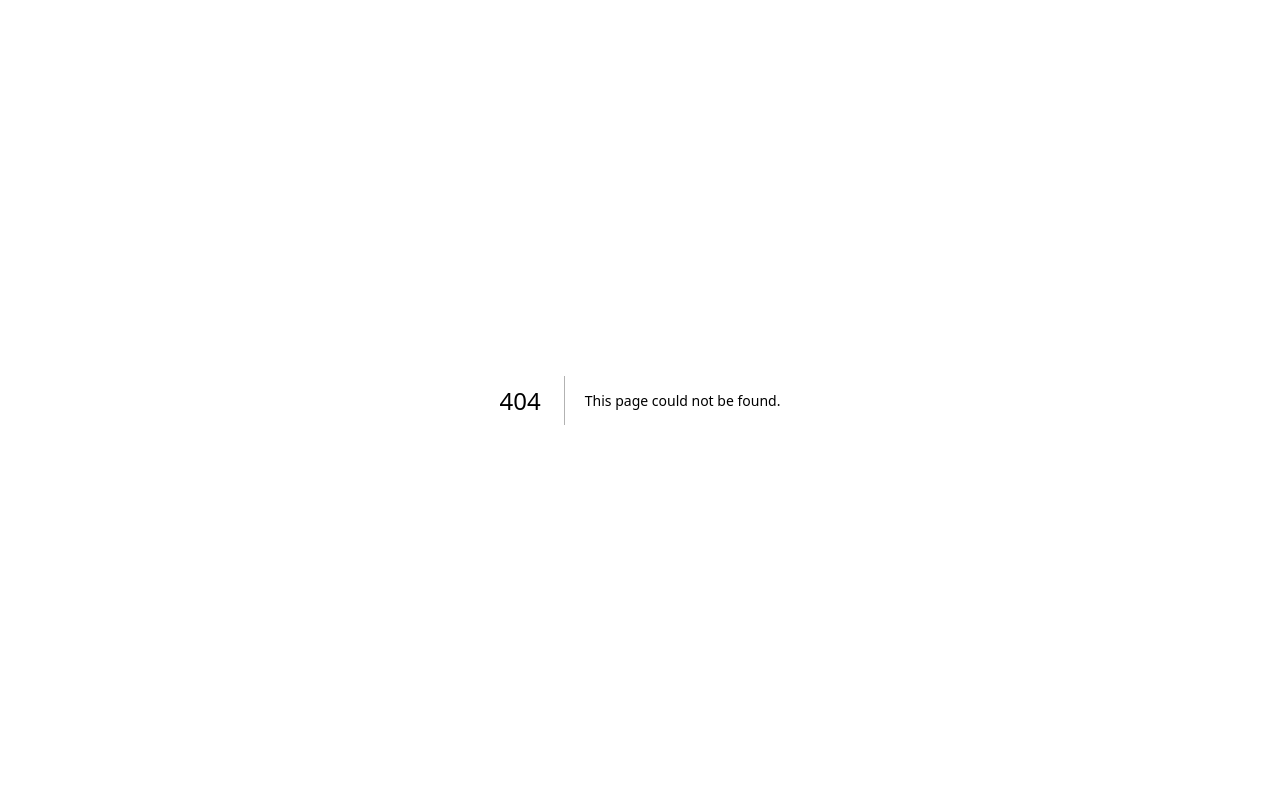
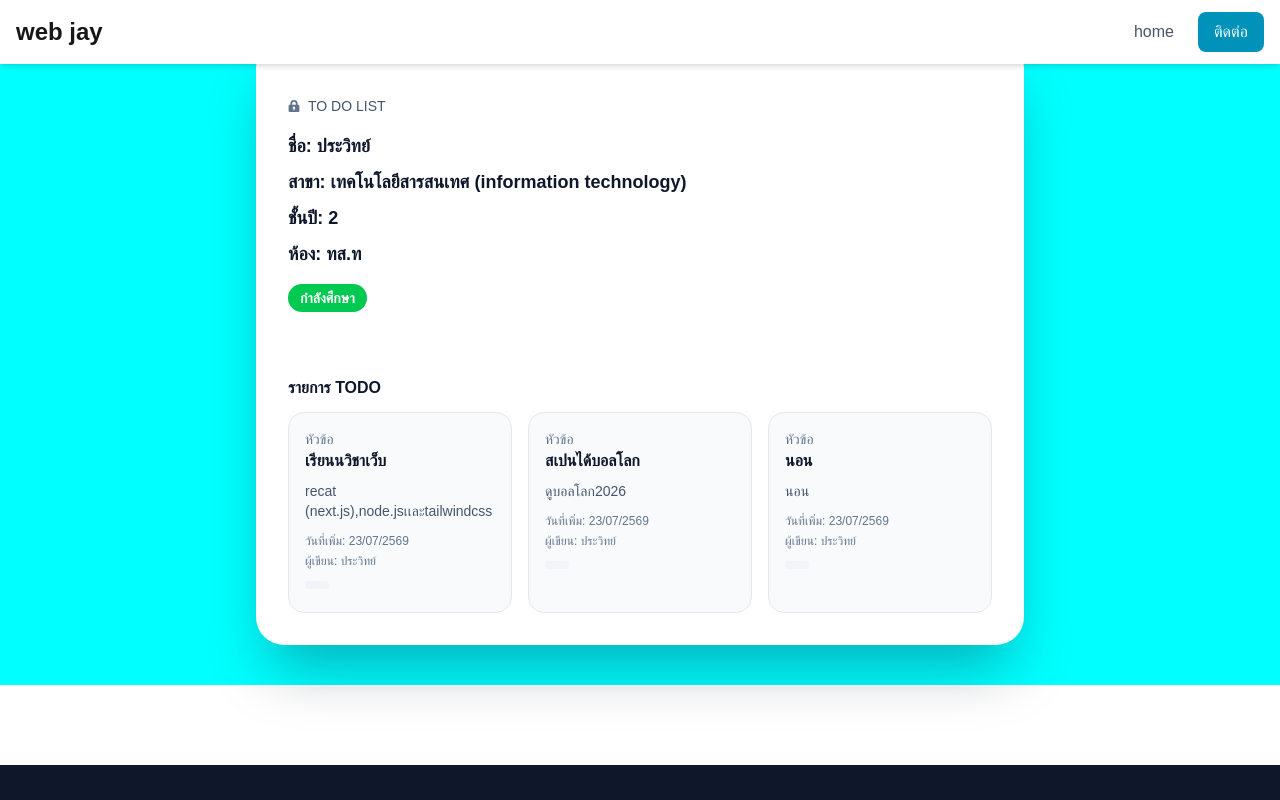
Before and after one commit to prawitjit-555/web-prawit-0069, a Next.js app: page /week03 in a window 1280 px wide. Before the commit this address had no page. Shown: the top 800 px of the page. Built offline with nearby package versions, Linux system fonts and the light colour scheme.

Commit message:
xxx commit

```diff
--- /dev/null
+++ b/app/beta/todolist2.tsx
@@ -0,0 +1,23 @@
+export const TODOLIST = [
+    {
+      title: "เรียนนวิชาเว็บ",
+      desc: "recat (next.js),node.jsเเละtailwindcss",
+      date_added: "23/07/2569",
+      author: "ประวิทย์",
+      status: "true",
+    },
+    {
+      title: "สเปนได้บอลโลก",
+      desc: "ดูบอลโลก2026",
+      date_added: "23/07/2569",
+      author: "ประวิทย์",
+      status: "false",
+    },
+    {
+      title: "นอน",
+      desc: "นอน",
+      date_added: "23/07/2569",
+      author: "ประวิทย์",
+      status: "true",
+    }
+];
--- /dev/null
+++ b/app/week03/page.tsx
@@ -0,0 +1,75 @@
+import { TODOLIST } from "../beta/todolist2"
+import Header from "../compounents/headers";
+import Footer from "../compounents/footer";
+export default function TodoList() {
+  const name = "ประวิทย์";
+  const major = "เทคโนโลยีสารสนเทศ (information technology)";
+  const classyear = 2;
+  const room = "ทส.ท";
+  const active = true;
+
+  const renderStatusBadge = (isActive: boolean) => {
+    return isActive ? (
+      <span className="inline-flex rounded-full bg-green-500 px-3 py-1 text-sm font-semibold text-white">
+        กำลังศึกษา
+      </span>
+    ) : (
+      <span className="inline-flex rounded-full bg-red-500 px-3 py-1 text-sm font-semibold text-white">
+        ไม่ได้ศึกษา
+      </span>
+    );
+  };
+
+  const todoItems = TODOLIST.map((item, index) => (
+    <div key={index} className="rounded-2xl border border-slate-200 bg-slate-50 p-4">
+      <div className="text-sm text-slate-500">หัวข้อ</div>
+      <div className="font-semibold text-slate-900">{item.title}</div>
+      <div className="mt-2 text-sm text-slate-600">{item.desc}</div>
+      <div className="mt-3 text-xs text-slate-500">วันที่เพิ่ม: {item.date_added}</div>
+      <div className="mt-1 text-xs text-slate-500">ผู้เขียน: {item.author}</div>
+      <div className="mt-3 inline-flex items-center gap-2 rounded-full bg-slate-100 px-3 py-1 text-xs font-semibold text-slate-700">
+      </div>
+    </div>
+  ));
+
+  return (
+    <>
+    <Header />
+    <main className=" bg-[#00ffff] flex items-center justify-center px-4 py-10">
+      <div className="max-w-3xl w-full rounded-[28px] overflow-hidden shadow-[0_35px_60px_-15px_rgba(15,23,42,0.35)] bg-white transition-shadow duration-300 hover:shadow-[0_40px_80px_-20px_rgba(15,23,42,0.4)]">
+        <div className="grid grid-cols-1 gap-6">
+          <div
+            className=" w-full bg-cover bg-center shadow-inner"
+            style={{ backgroundImage: "url('/img/card-left.jpg')" }}
+            title="Woman holding a mug"
+          />
+          <div className="p-8 flex flex-col gap-8">
+            <div>
+              <p className="text-sm text-slate-600 flex items-center gap-2">
+                <svg className="fill-current text-slate-500 w-3 h-3" xmlns="http://www.w3.org/2000/svg" viewBox="0 0 20 20">
+                  <path d="M4 8V6a6 6 0 1 1 12 0v2h1a2 2 0 0 1 2 2v8a2 2 0 0 1-2 2H3a2 2 0 0 1-2-2v-8c0-1.1.9-2 2-2h1zm5 6.73V17h2v-2.27a2 2 0 1 0-2 0zM7 6v2h6V6a3 3 0 0 0-6 0z" />
+                </svg>
+                TO DO LIST
+              </p>
+              <div className="mt-4 space-y-2 text-slate-900 font-semibold text-lg">
+                <div>ชื่อ: {name}</div>
+                <div>สาขา: {major}</div>
+                <div>ชั้นปี: {classyear}</div>
+                <div>ห้อง: {room}</div>
+              </div>
+              <div className="mt-4">{renderStatusBadge(active)}</div>
+            </div>
+            <div className="mt-8">
+              <h2 className="text-base font-semibold text-slate-900 mb-3">รายการ TODO</h2>
+              <div className="grid gap-4 sm:grid-cols-2 xl:grid-cols-3">
+                {todoItems}
+              </div>
+            </div>
+          </div>
+        </div>
+      </div>
+    </main>
+    <Footer />
+    </>
+  );
+}
```
